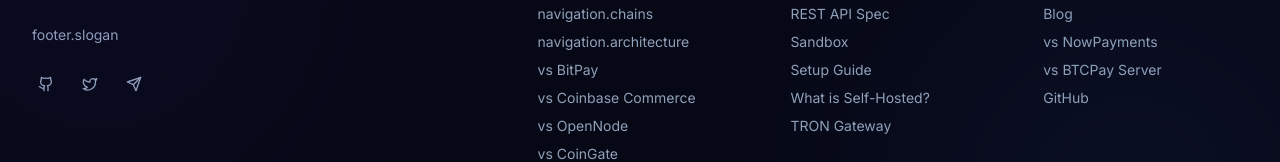
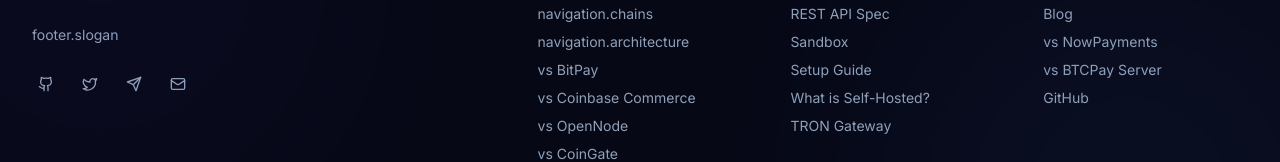
Before and after one commit to yan253319066/XPayLabs, a Next.js app: page /docs in a window 1280 px wide. Shown: the part 1625-1787 px from the top of the page. Built offline with nearby package versions, Linux system fonts and the light colour scheme.

Commit message:
Add email contact information

```diff
--- a/components/Footer.tsx
+++ b/components/Footer.tsx
@@ -3,7 +3,7 @@
 import React from 'react';
 import Link from 'next/link';
 import Image from 'next/image';
-import { Terminal, Github, Twitter, ShieldCheck } from 'lucide-react';
+import { Terminal, Github, Twitter, ShieldCheck, Mail } from 'lucide-react';
 import { useTranslations, useLocale } from 'next-intl';
 import { usePathname } from 'next/navigation';
 
@@ -47,6 +47,9 @@
                   <path d="m22 2-7 20-4-9-9-4Z" />
                   <path d="M22 2 11 13" />
                 </svg>
+              </a>
+              <a href="mailto:contact@xpaylabs.com" className="p-1.5 rounded-md hover:bg-white/5 text-slate-400 hover:text-white transition-colors" title="contact@xpaylabs.com">
+                <Mail className="w-4 h-4" />
               </a>
             </div>
           </div>
```
